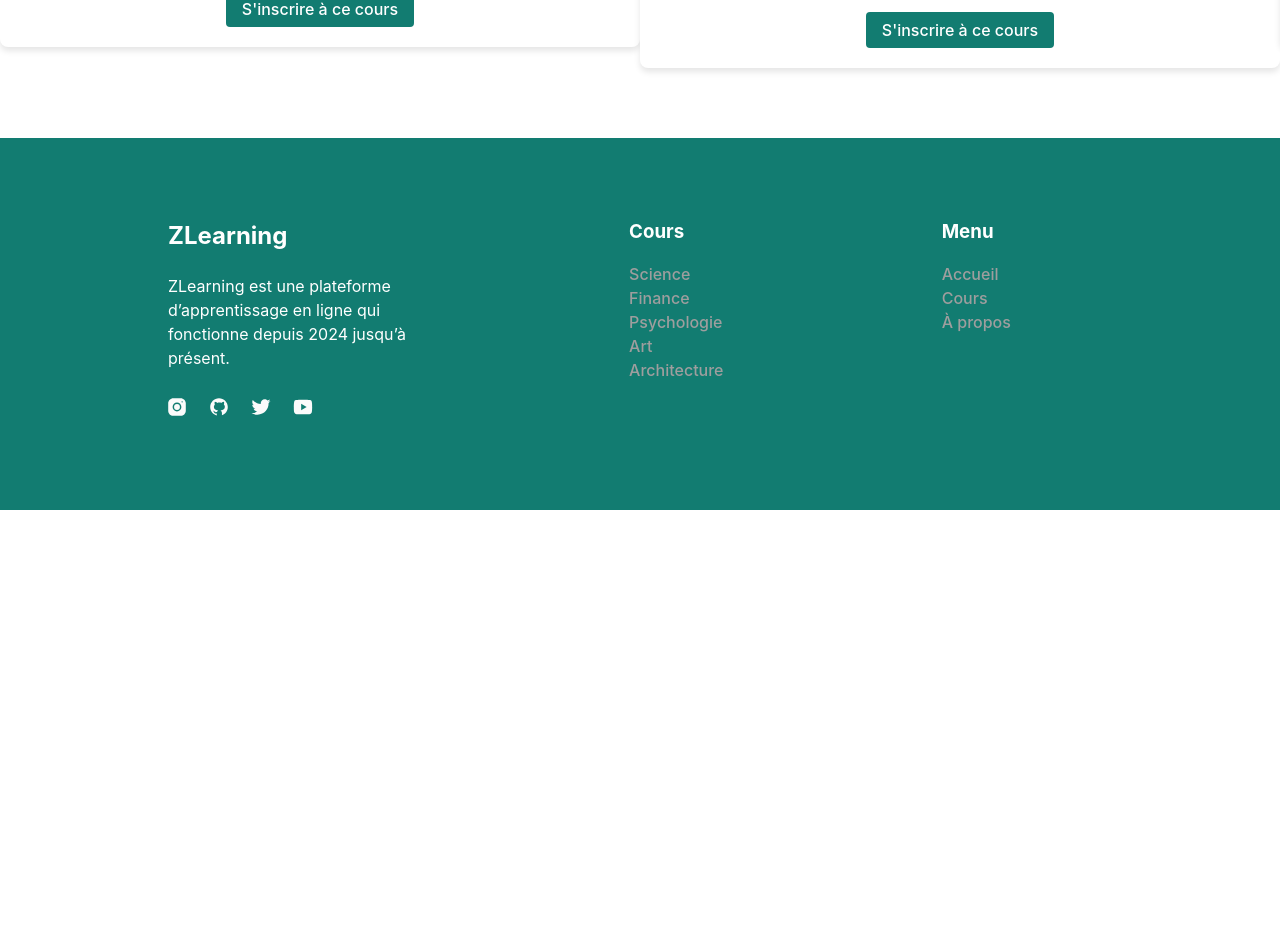
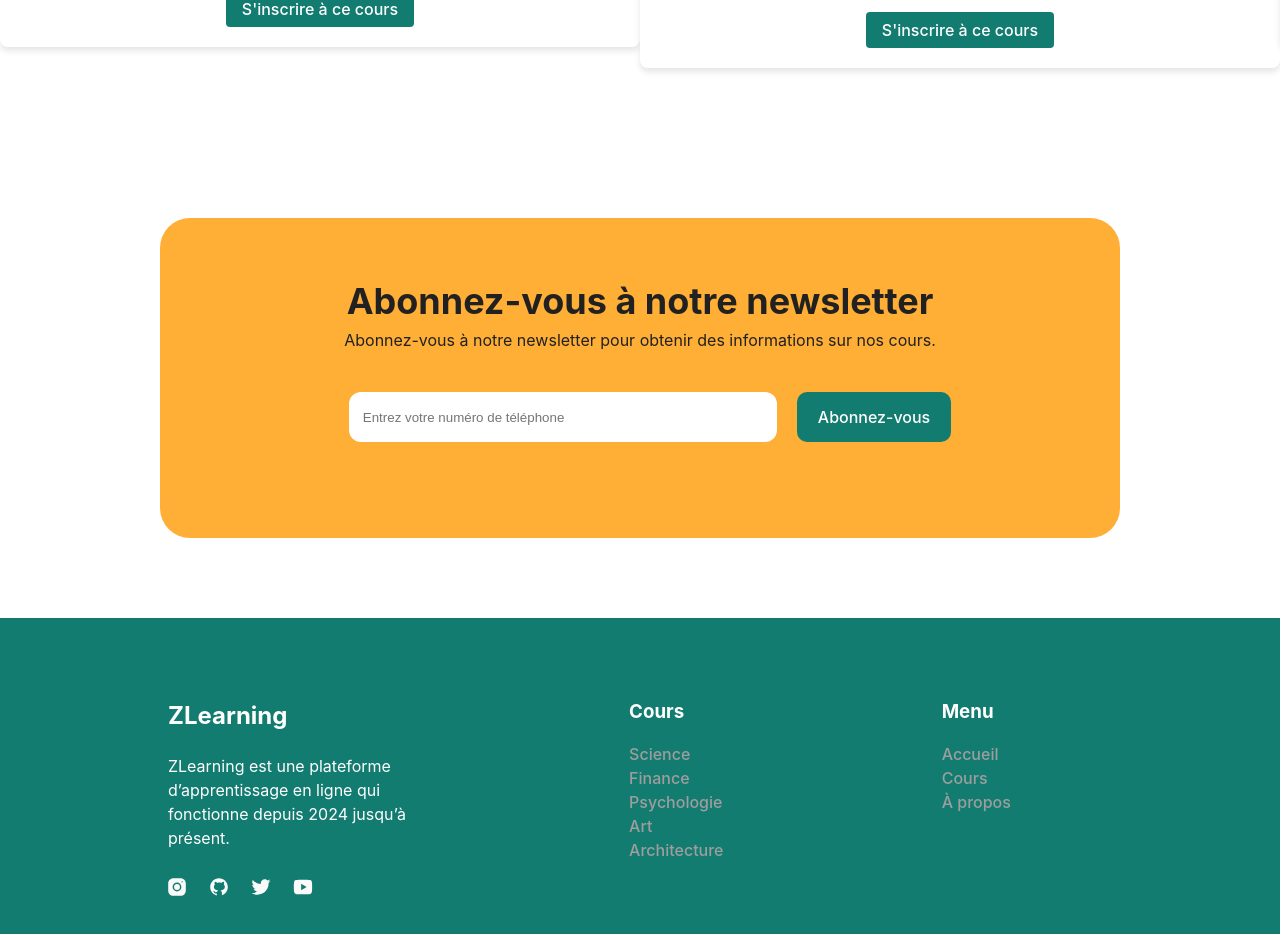
Before and after one commit to zyadeloussoul/platforme-school-virtual, a React (Vite) app in the folder FrontEnd/: page / in a window 1280 px wide. Shown: the part 1738-2672 px from the top of the page. Before the commit the page ends 2248 px from the top, so only its background shows below. Built offline with nearby package versions, Linux system fonts and the light colour scheme.

Commit message:
create Newsletter

```diff
--- a/FrontEnd/src/App.jsx
+++ b/FrontEnd/src/App.jsx
@@ -5,6 +5,7 @@ import Header from './components/Header/Header'
 import Footer from './components/Footer/Footer'
 import Home from './components/Home/Home';
 import Course from './components/Course/Course';
+import Newsletter from './components/Newsletter/Newsletter';
 
 function App() {
 
@@ -13,6 +14,7 @@ function App() {
       <Header />
       <Home />
       <Course />
+      <Newsletter />
       <Footer />
     </>
   )
--- a/FrontEnd/src/components/newsletter/newsletter.jsx
+++ b/FrontEnd/src/components/newsletter/newsletter.jsx
@@ -1,9 +1,21 @@
-import { useState } from 'react'
+import styles from "./Newsletter.module.css";
 
 function Newsletter() {
 
   return (
-    <>Newsletter</>
+    <div className={styles.container}>
+      <div className={styles.background}>
+        <h2>Abonnez-vous à notre newsletter</h2>
+        <p>Abonnez-vous à notre newsletter pour obtenir des informations sur nos cours.</p>
+
+        <div className={styles.details}>
+          <div className={styles.input}>
+            <input type="number" name="phone" placeholder="Entrez votre numéro de téléphone"/>
+          </div>
+          <button>Abonnez-vous</button>
+        </div>
+      </div>
+    </div>
   )
 }
 
--- a/FrontEnd/src/components/newsletter/newsletter.module.css
+++ b/FrontEnd/src/components/newsletter/newsletter.module.css
@@ -0,0 +1,58 @@
+.container
+{
+    text-align: center;
+    padding: 80px 0;
+
+    display: flex;
+    justify-content: center;
+    align-items: center;
+}
+
+.background
+{
+    display: flex;
+    flex-direction: column;
+    justify-content: center;
+
+    width: 75%;
+    height: 320px;
+    border-radius: 30px;
+    background-color: var(--yellow);
+}
+
+.container h2
+{
+    font-size: 36px;
+}
+
+.details
+{
+    display: flex;
+    justify-content: center;
+    align-items: center;
+
+    padding: 20px 0;
+}
+
+.input
+{
+    display: flex;
+    background-color: white;
+    height: 50px;
+    padding: 0 14px;
+    margin: 20px;
+    border-radius: 12px;
+}
+
+.input input
+{
+    width: 400px;
+    border-radius: 12px;
+    border: none;
+    outline: 0;
+}
+
+.details button
+{
+    padding: 14px 20px;
+}
```
